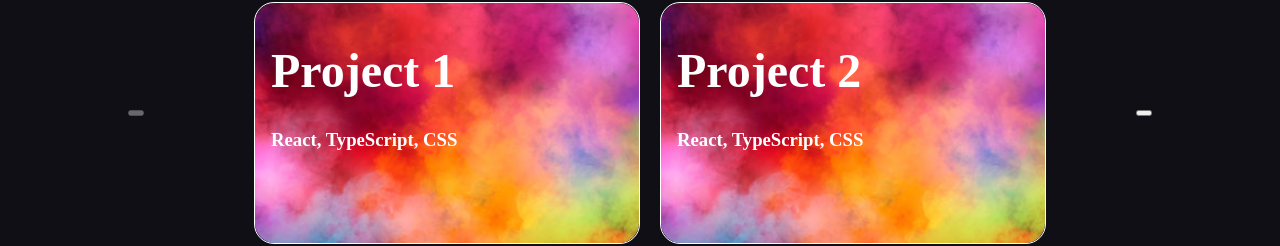
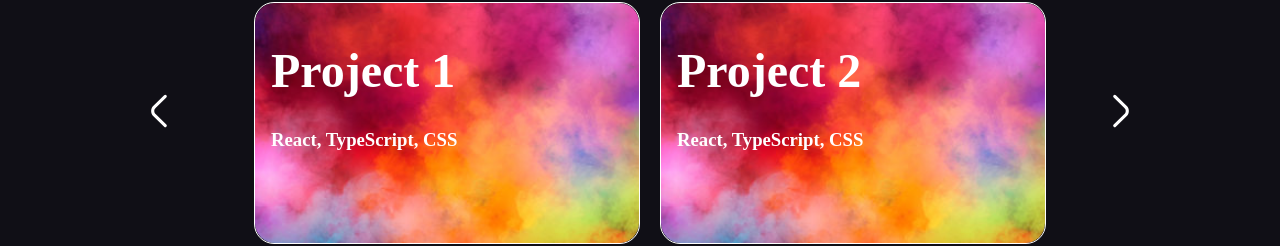
Before and after one commit to KumkowskiMateusz/KumkowskiMateusz.github.io, a React (Vite) app in the folder personal-website/: page / in a window 1280 px wide. Shown: the part 3549-3795 px from the top of the page. Built offline with nearby package versions, Linux system fonts and the light colour scheme; a web font is replaced by a local one.

Commit message:
feat: Enhance ProjectsFlexBox with navigation buttons and animations; add left and right arrow icons for improved user experience

```diff
--- a/personal-website/src/components/ProjectPage/ProjectPage.tsx
+++ b/personal-website/src/components/ProjectPage/ProjectPage.tsx
@@ -1,4 +1,4 @@
-import React from 'react'
+
 
 const ProjectPage = () => {
   return (
--- a/personal-website/src/components/ProjectsFlexBox/ProjectsFlexBox.scss
+++ b/personal-website/src/components/ProjectsFlexBox/ProjectsFlexBox.scss
@@ -15,6 +15,22 @@
     button{
         z-index: 2;
         align-self: center;
+        cursor: pointer;
+        will-change: transform;
+    }
+
+    img{
+        will-change: filter;
+    }
+
+    button:hover{
+        transform: scale(1.1);
+        transition: transform 0.3s ease-in-out;
+
+        img{
+            transition: filter 0.3s ease-in-out;
+            filter: brightness(0.8);
+        }
     }
 
 
--- a/personal-website/src/components/ProjectsFlexBox/ProjectsFlexBox.tsx
+++ b/personal-website/src/components/ProjectsFlexBox/ProjectsFlexBox.tsx
@@ -1,8 +1,9 @@
 import React, { useState, useMemo } from 'react'
 import ProjectCard from '../ProjectCard/ProjectCard';
-import useWindowDimensions from '../../customHooks/useWindowDimension';
 import { motion, AnimatePresence } from 'framer-motion';
 import './ProjectsFlexBox.scss'
+import leftIcon from '../../assets/project-images/left-arrow.svg';
+import rightIcon from '../../assets/project-images/right-arrow.svg';
 
 interface ProjectCardProps {
     _name: string;
@@ -16,14 +17,14 @@ interface ProjectCardProps {
 
 interface ProjectsFlexBoxProps {
     items: ProjectCardProps[];
+    amount?: number; // Optional prop to limit the number of projects displayed
 }
 
-const ProjectsFlexBox: React.FC<ProjectsFlexBoxProps> = ({ items }) => {
+const ProjectsFlexBox: React.FC<ProjectsFlexBoxProps> = ({ items, amount=2 }) => {
   const [projectIndex, setProjectIndex] = useState(0);
   const [direction, setDirection] = useState(0); // 1 for next, -1 for prev
-  const { width } = useWindowDimensions();
 
-  const projectsPerPage = width < 800 ? 2 : 2;
+  const projectsPerPage = amount;
   const maxIndex = Math.max(0, items.length - projectsPerPage);
 
   const visibleProjects = useMemo(
@@ -53,8 +54,8 @@ const ProjectsFlexBox: React.FC<ProjectsFlexBoxProps> = ({ items }) => {
 
   return (
     <div className='projects-flex-box-container'>
-      <button onClick={handlePrev} disabled={projectIndex === 0} className='project-button left-button'>
-        {/* <img src="/assets/left-arrow.svg" alt="Previous" style={{ width: 20, height: 20 }} /> */}
+      <button onClick={handlePrev} disabled={projectIndex === 0} className='project-button left-button' style={{background : 'none', border: 'none'}}>
+        <img src={leftIcon} alt="Previous" style={{ width: 50, height: 50 }} />
       </button>
       <AnimatePresence custom={direction}>
         <motion.div
@@ -77,8 +78,8 @@ const ProjectsFlexBox: React.FC<ProjectsFlexBoxProps> = ({ items }) => {
           ))}
         </motion.div>
       </AnimatePresence>
-      <button onClick={handleNext} disabled={projectIndex >= maxIndex} className='project-button right-button'>
-        {/* <img src="/assets/right-arrow.svg" alt="Next" style={{ width: 20, height: 20 }} /> */}
+      <button onClick={handleNext} disabled={projectIndex >= maxIndex} className='project-button right-button' style={{background : 'none', border: 'none'}}>
+          <img src={rightIcon} alt="Next" style={{ width: 50, height: 50 }} />
       </button>
     </div>
   )
```
Also changed, not shown: personal-website/src/assets/project-images/left-arrow.svg (added), personal-website/src/assets/project-images/right-arrow.svg (added), personal-website/src/components/ImagePreview/ImagePreview.tsx (added).
